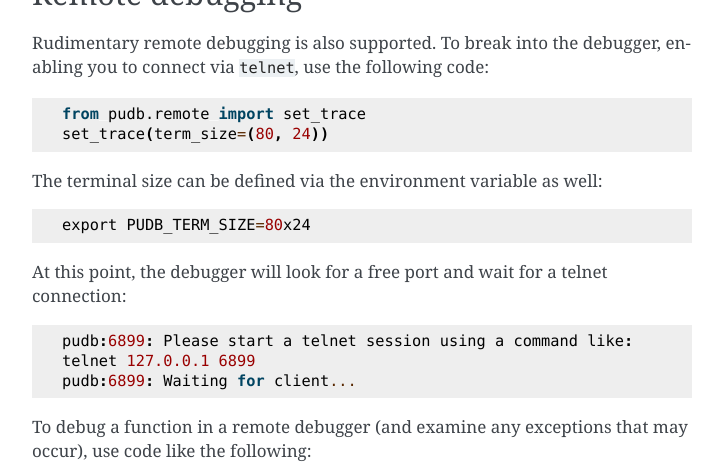
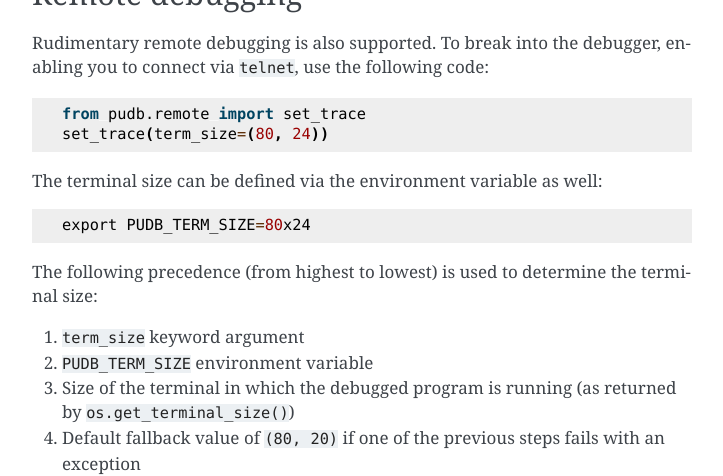
Before and after one commit to inducer/pudb, a Sphinx documentation site: the page built from doc/starting.rst, in a window 1280 px wide and 900 px high, scrolled down 1655 px, cut to the strip 0-476 px from the top of the window. Shown: the whole strip, without its empty margins (388-1111 px from the left). Built offline with Sphinx 7.4.7, drawn with Linux system fonts in a browser that asks for light colours.

Commit message:
Describe the terminal size precedence

```diff
--- a/doc/starting.rst
+++ b/doc/starting.rst
@@ -79,6 +79,16 @@ enabling you to connect via ``telnet``, use the following code::
 The terminal size can be defined via the environment variable as well::
 
     export PUDB_TERM_SIZE=80x24
+
+The following precedence (from highest to lowest) is used to determine
+the terminal size:
+
+#. ``term_size`` keyword argument
+#. ``PUDB_TERM_SIZE`` environment variable
+#. Size of the terminal in which the debugged program is running
+   (as returned by ``os.get_terminal_size()``)
+#. Default fallback value of ``(80, 20)`` if one of the previous steps
+   fails with an exception
 
 At this point, the debugger will look for a free port and wait for a telnet
 connection::
```
